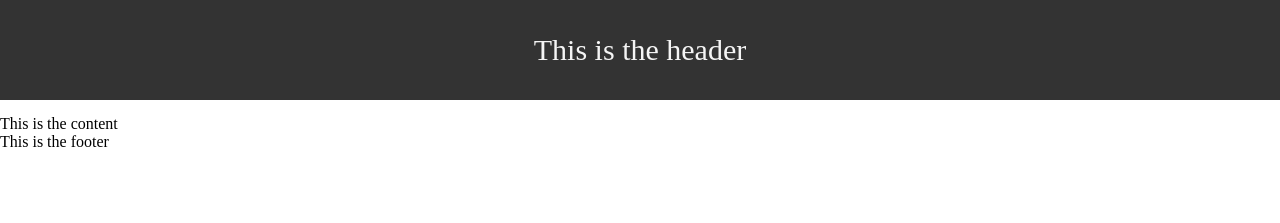
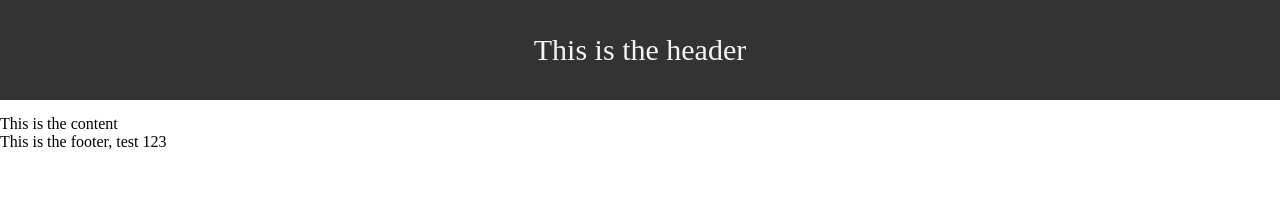
Before and after one commit to davesherlock/react-app, a React (Create React App) app: page / in a window 1280 px wide. Shown: the top 223 px of the page. Built offline with nearby package versions, Linux system fonts and the light colour scheme.

Commit message:
updating the app

```diff
--- a/src/components/Footer.js
+++ b/src/components/Footer.js
@@ -2,7 +2,7 @@ import React from "react"
 
 function Footer() {
     return (
-        <footer>This is the footer</footer>
+        <footer>This is the footer, test 123</footer>
     )
 }
 
```
